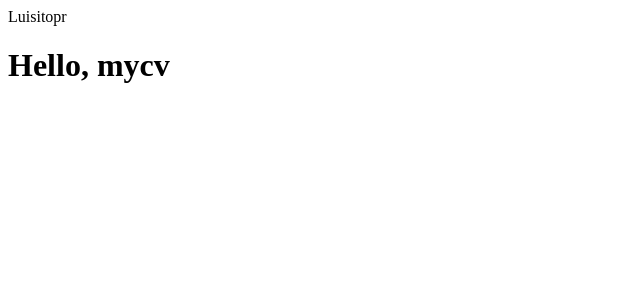
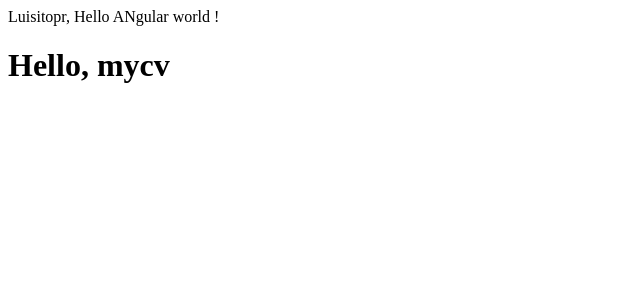
Before and after one commit to Luisitopr/Luisitopr.github.io, an Angular app: page / in a window 1280 px wide. Shown: the top 300 px of the page, without its empty margins (0-640 px from the left). Built offline with nearby package versions, Linux system fonts and the light colour scheme.

Commit message:
update title

```diff
--- a/src/app/app.component.html
+++ b/src/app/app.component.html
@@ -1,2 +1,2 @@
-Luisitopr
+Luisitopr, Hello ANgular world !
 <h1>Hello, mycv</h1>
```
Also changed, not shown: 3 other files (tests, documents, lock files or other folders).
